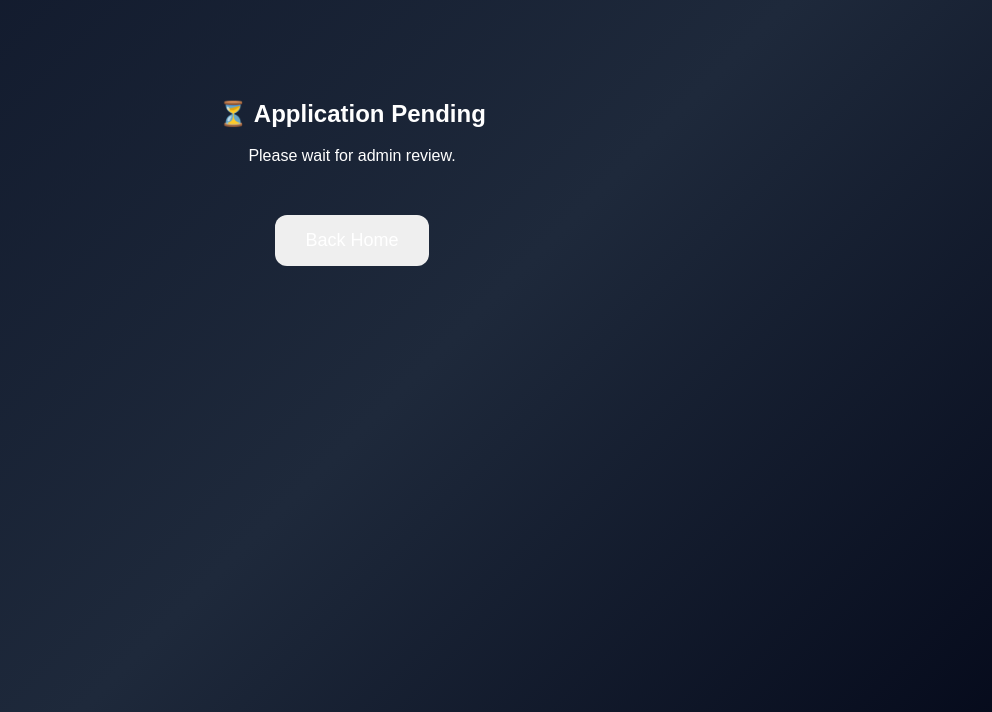
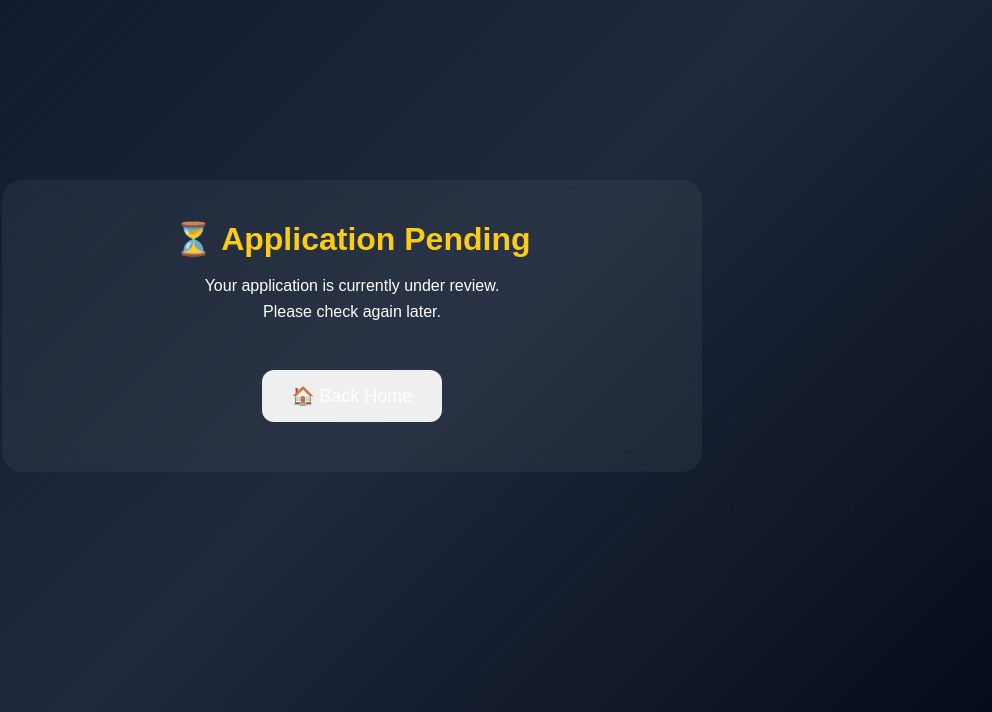
Before and after one commit to RAMOVIC239/Ramovic-community, a Flask app: page /result/1 in a window 1280 px wide. Shown: the top 712 px of the page, without its empty margins (288-1280 px from the left). Run offline with Flask 3, Linux system fonts and the light colour scheme; data that the repository does not hold is empty.

Commit message:
Enhance application status page with improved messaging

```diff
--- a/templates/result.html
+++ b/templates/result.html
@@ -1,41 +1,87 @@
 <!DOCTYPE html>
-<html>
+<html lang="en">
+
 <head>
 <meta charset="UTF-8">
-<title>Application Status</title>
+<meta name="viewport" content="width=device-width, initial-scale=1.0">
+
+<title>Application Status - RAMOVIC COMMUNITY</title>
+
 <link rel="stylesheet" href="/static/style.css">
+
 </head>
 
 <body>
 
 <div class="container">
 
+<div class="status-card">
+
 {% if user[5] == 'approved' %}
 
-<h2>🎉 Congratulations!</h2>
-<p>Your application has been approved.</p>
+<h1 class="success">
+🎉 Congratulations!
+</h1>
+
+<h2>
+✅ Application Approved
+</h2>
+
+<p>
+Your application has been successfully approved.
+</p>
+
+<p>
+Welcome to RAMOVIC COMMUNITY.
+</p>
+
+<br>
 
 <a href="{{ user[6] }}" target="_blank">
-    <button>Join WhatsApp Group</button>
+<button class="join-btn">
+💬 Join WhatsApp Group
+</button>
 </a>
 
 {% elif user[5] == 'rejected' %}
 
-<h2>❌ Sorry</h2>
-<p>Your application was not approved.</p>
+<h1 class="danger">
+❌ Application Rejected
+</h1>
+
+<p>
+Unfortunately, your application was not approved.
+</p>
+
+<p>
+You may apply again in the future.
+</p>
 
 {% else %}
 
-<h2>⏳ Application Pending</h2>
-<p>Please wait for admin review.</p>
+<h1 class="warning">
+⏳ Application Pending
+</h1>
+
+<p>
+Your application is currently under review.
+</p>
+
+<p>
+Please check again later.
+</p>
 
 {% endif %}
 
 <br><br>
 
 <a href="/">
-    <button>Back Home</button>
+<button>
+🏠 Back Home
+</button>
 </a>
+
+</div>
 
 </div>
 
```
